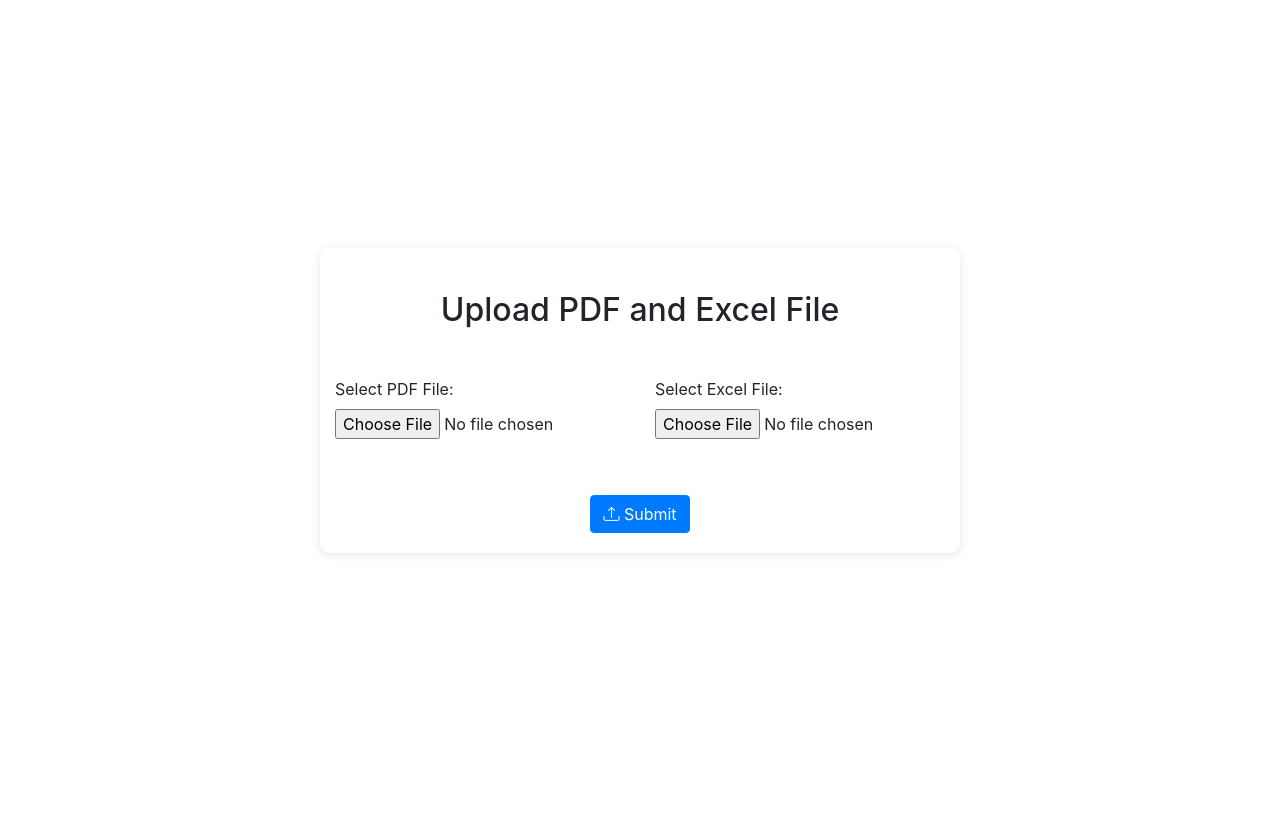
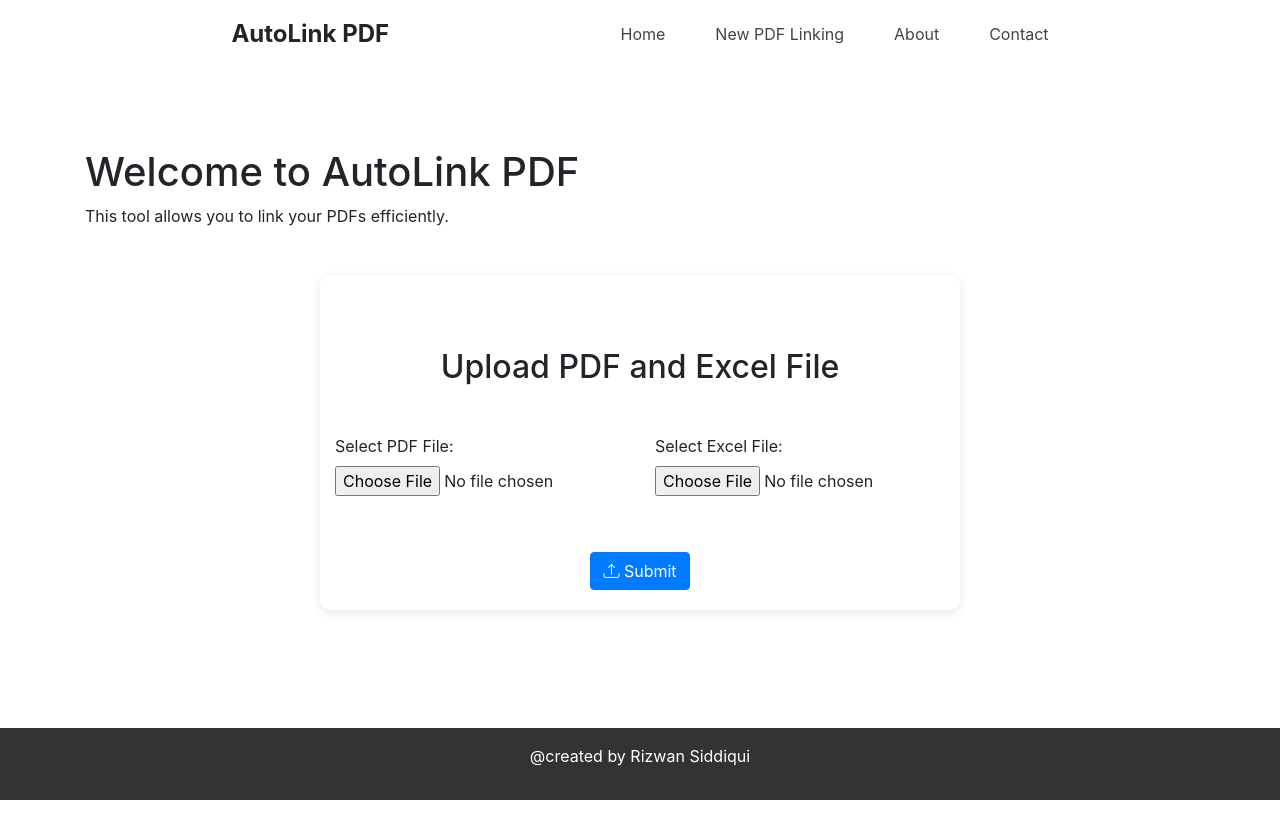
Before and after one commit to Rizwan116/AutoLink, a Flask app: page / in a window 1280 px wide. Before the commit the page ends 555 px from the top, so only its background shows below. Run offline with Flask 3, Linux system fonts and the light colour scheme; some libraries are stand-ins or nearby versions.

Commit message:
re uploaded apps

```diff
--- a/app.py
+++ b/app.py
@@ -4,6 +4,25 @@ import os
 import pandas as pd
 
 app = Flask(__name__)
+@app.route('/')
+def home():
+    return render_template('index.html')
+
+@app.route('/new_pdf_linking')
+def new_pdf_linking():
+    return render_template('new_pdf_linking.html')
+
+@app.route('/about')
+def about():
+    return render_template('about.html')
+
+@app.route('/contact')
+def contact():
+    return render_template('contact.html')
+
+if __name__ == '__main__':
+    app.run(debug=True)
+
 app.config['UPLOAD_FOLDER'] = 'uploads'
 
 def read_links_from_excel(file_path):
--- a/static/css/style.css
+++ b/static/css/style.css
@@ -1,11 +1,35 @@
+/* Reset some basic styling */
+* {
+    margin: 0;
+    padding: 0;
+    box-sizing: border-box;
+}
 body {
-    display: flex;
+    /* display: flex;
     justify-content: center;
-    align-items: center;
+    align-items: center; */
     height: 100vh;
     background-color: #f8f9fa;
+    /* display: flex;
+    justify-content: space-between;
+    align-items: center;
+    padding: 1em;
+    background-color: #333;
+    color: #fff; */
+    /* color: #fff; */
+}
+ul {
+    margin: 0 !important;
+    padding: 0 !important;
+    list-style-type: none;
+}
+.justify-content-evenly {
+    justify-content: space-evenly;
 }
 .container {
+
+}
+.custom-container {
     width: 100%;
     max-width: 600px;
     background: white;
@@ -21,3 +45,64 @@ body {
 .input-field>label {
     top: 15px!important;
 }
+header .logo {
+    font-size: 1.5em;
+    font-weight: bold;
+}
+
+header nav ul {
+
+    display: flex;
+    gap: 50px;
+    list-style: none;
+    font-size: 16px;
+}
+a:hover {
+    text-decoration: none!important;
+}
+header nav ul li {
+    display: flex;
+
+}
+
+header nav ul li a {
+    color: #434343;
+    text-decoration: none;
+}
+
+.profile-pic {
+    height: 100px;
+    border-radius: 50px;
+}
+.app-description {
+
+}
+
+
+/* Footer styling */
+footer {
+    text-align: center;
+    padding: 1em;
+    background-color: #333;
+    color: #fff;
+    position: fixed;
+    bottom: 0;
+    width: 100%;
+}
+
+/* Responsive styling */
+@media (max-width: 768px) {
+    header {
+        flex-direction: column;
+        align-items: flex-start;
+    }
+
+    header nav ul {
+        flex-direction: column;
+        width: 100%;
+    }
+
+    header nav ul li {
+        margin: 10px 0;
+    }
+}
--- /dev/null
+++ b/templates/base.html
@@ -0,0 +1,55 @@
+<!-- templates/base.html -->
+<!DOCTYPE html>
+<html lang="en">
+    <head>
+        <meta charset="UTF-8">
+        <meta name="viewport" content="width=device-width, initial-scale=1.0">
+        <title>AutoLink Upload Files</title>
+
+        <link rel="icon" type="image/x-icon" href="../static/images/favicon.ico">
+        <link rel="stylesheet" href="../static/css/style.css">
+        <link href="https://stackpath.bootstrapcdn.com/bootstrap/4.5.2/css/bootstrap.min.css" rel="stylesheet">
+        <!-- Bootstrap Icons (optional) -->
+        <link href="https://cdn.jsdelivr.net/npm/bootstrap-icons@1.5.0/font/bootstrap-icons.css" rel="stylesheet">
+
+        <style>
+            /* Custom styles */
+            @media (min-width: 768px) {
+                .custom-container {
+                    width: 50%; /* 60% of the viewport width on desktop */
+                }
+            }
+        </style>
+    </head>
+<body>
+    <!-- Header Section -->
+    <header>
+       <div class="d-flex justify-content-evenly my-3 align-items-center">
+        <div class="logo">AutoLink PDF</div>
+        <nav>
+            <ul>
+                <li><a href="{{ url_for('home') }}">Home</a></li>
+                <li><a href="{{ url_for('new_pdf_linking') }}">New PDF Linking</a></li>
+                <li><a href="{{ url_for('about') }}">About</a></li>
+                <li><a href="{{ url_for('contact') }}">Contact</a></li>
+            </ul>
+        </nav>
+       </div>
+    </header>
+
+    <!-- Main Content Section -->
+    <main>
+        {% block content %}{% endblock %}
+    </main>
+
+    <!-- Footer Section -->
+    <footer>
+        <p>@created by Rizwan Siddiqui</p>
+    </footer>
+
+    <!-- Bootstrap JS and dependencies (optional) -->
+    <script src="https://code.jquery.com/jquery-3.5.1.slim.min.js"></script>
+    <script src="https://cdn.jsdelivr.net/npm/@popperjs/core@2.11.6/dist/umd/popper.min.js"></script>
+    <script src="https://stackpath.bootstrapcdn.com/bootstrap/4.5.2/js/bootstrap.min.js"></script>
+</body>
+</html>
--- a/templates/index.html
+++ b/templates/index.html
@@ -1,27 +1,16 @@
-<!DOCTYPE html>
-<html lang="en">
-<head>
-    <meta charset="UTF-8">
-    <meta name="viewport" content="width=device-width, initial-scale=1.0">
-    <title>AutoLink Upload Files</title>
+ <!-- templates/index.html -->
+{% extends "base.html" %}
+{% block title %}Home - AutoLink PDF{% endblock %}
 
-    <link rel="icon" type="image/x-icon" href="../static/images/favicon.ico">
-    <link rel="stylesheet" href="../static/css/style.css">
-    <link href="https://stackpath.bootstrapcdn.com/bootstrap/4.5.2/css/bootstrap.min.css" rel="stylesheet">
-    <!-- Bootstrap Icons (optional) -->
-    <link href="https://cdn.jsdelivr.net/npm/bootstrap-icons@1.5.0/font/bootstrap-icons.css" rel="stylesheet">
+<!-- Main Content Section -->
+ {% block content %}
 
-    <style>
-        /* Custom styles */
-        @media (min-width: 768px) {
-            .custom-container {
-                width: 50%; /* 60% of the viewport width on desktop */
-            }
-        }
-    </style>
-</head>
-<body>
-    <div class="container custom-container">
+
+        <div class="container my-5 pt-5">
+            <h1>Welcome to AutoLink PDF</h1>
+            <p>This tool allows you to link your PDFs efficiently.</p>
+        </div>
+        <div class="container custom-container my-5 pt-5">
             <h2 class="text-center fs-2 mt-4 mb-5">Upload PDF and Excel File</h2>
             <form class="flex-div" action="/" method="post" enctype="multipart/form-data">
                 <div class="row">
@@ -46,9 +35,7 @@
                 </div>
             </form>
         </div>
-     <!-- Bootstrap JS and dependencies (optional) -->
-     <script src="https://code.jquery.com/jquery-3.5.1.slim.min.js"></script>
-     <script src="https://cdn.jsdelivr.net/npm/@popperjs/core@2.11.6/dist/umd/popper.min.js"></script>
-     <script src="https://stackpath.bootstrapcdn.com/bootstrap/4.5.2/js/bootstrap.min.js"></script>
-</body>
-</html>
+
+
+
+     {% endblock %}
```
Also changed, not shown: templates/about.html (added, +35 -0 lines), templates/contact.html (added, +24 -0 lines), templates/new_pdf_linking.html (added, +11 -0 lines), static/images/your-profile-pic.jpg (added), 1 other file. Lines whose indentation alone changed are shown as unchanged.
